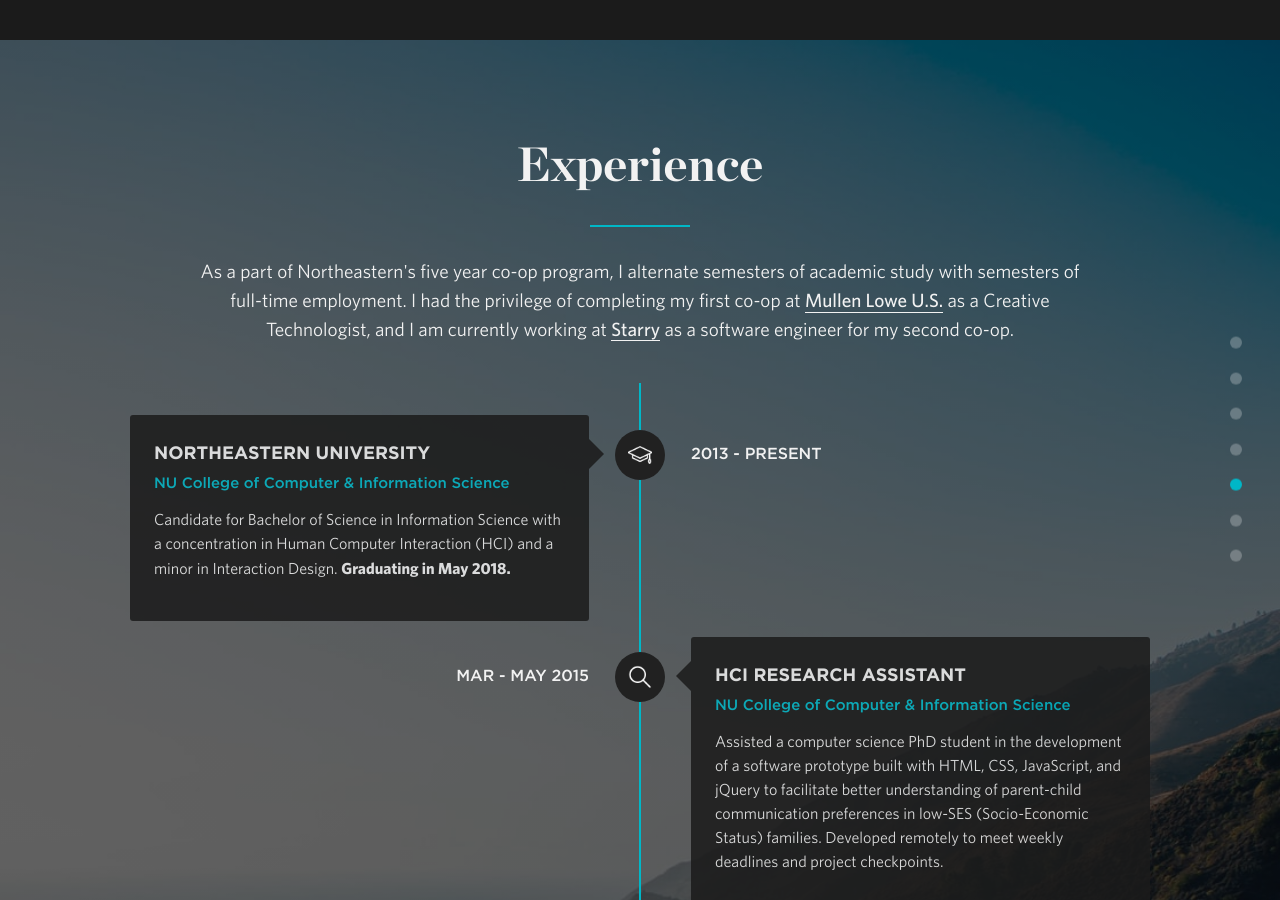
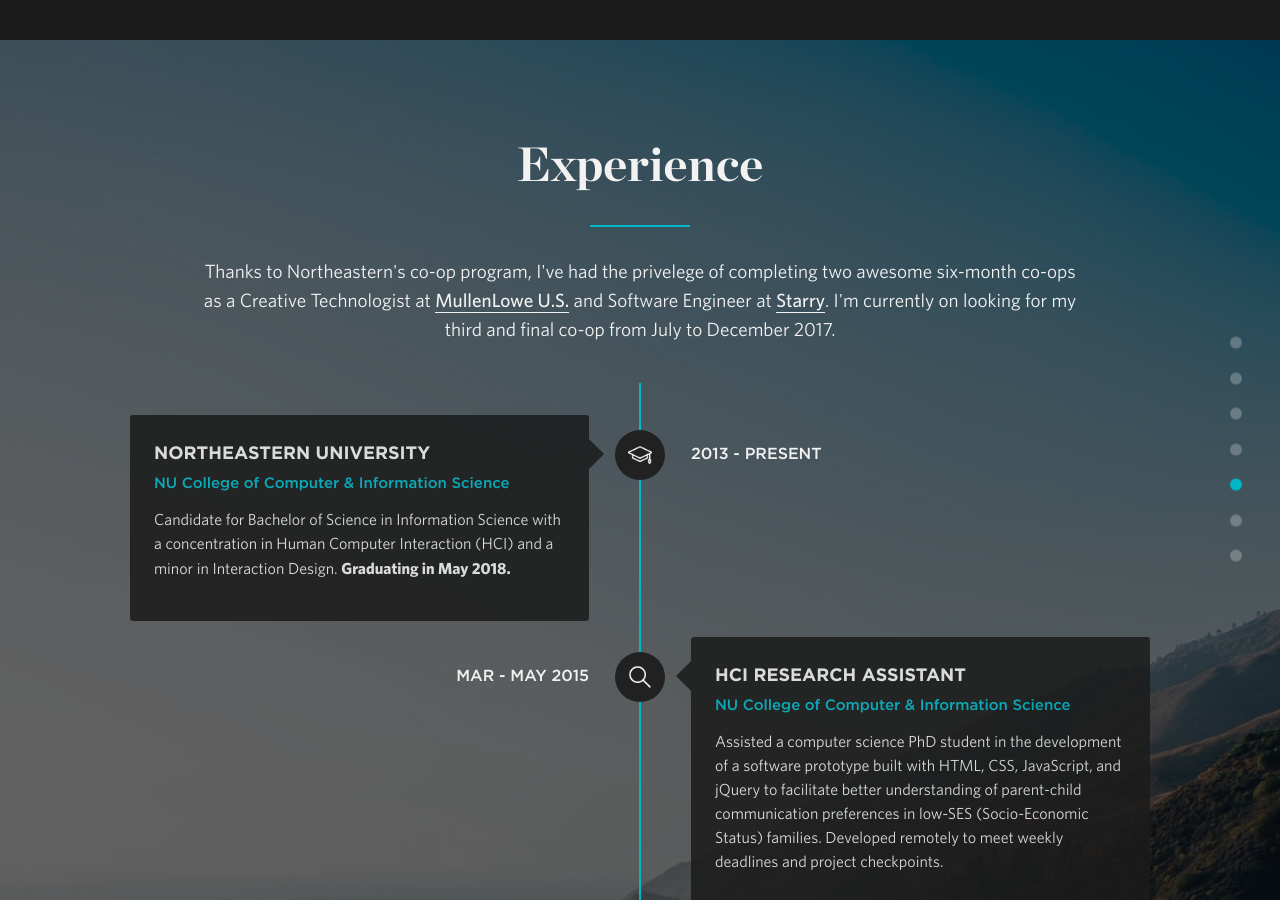
Before and after one commit to kingpig-dev/bchiang7.github.io, a Jekyll site: the page built from index.html, in a window 1280 px wide and 900 px high, scrolled down 3323 px. Built offline with Jekyll 4.4.1, drawn with Linux system fonts in a browser that asks for light colours; nearby versions of some CDN libraries.

Commit message:
hire me pls

```diff
--- a/_includes/experience.html
+++ b/_includes/experience.html
@@ -8,8 +8,7 @@
       <div class="center">
         <h1 class="section-heading">Experience</h1>
         <span class="divider center"></span>
-        <!-- <p class="experience-description">Thanks to Northeastern's co-op program, I've been fortunate enough to complete two awesome six-month co-ops at <a href="http://us.mullenlowe.com/" target="_blank">Mullen Lowe U.S.</a> and <a href="https://starry.com/" target="_blank">Starry</a>. As I head into my fifth and final year of undergrad, I'm on the search for an amazing last co-op.</p> -->
-        <p class="experience-description">As a part of Northeastern's five year co-op program, I alternate semesters of academic study with semesters of full-time employment. I had the privilege of completing my first co-op at <a href="http://us.mullenlowe.com/" target="_blank">Mullen Lowe U.S.</a> as a Creative Technologist, and I am currently working at <a href="https://starry.com/" target="_blank">Starry</a> as a software engineer for my second co-op.</p>
+        <p class="experience-description">Thanks to Northeastern's co-op program, I've had the privelege of completing two awesome six-month co-ops as a Creative Technologist at <a href="http://us.mullenlowe.com/" target="_blank">MullenLowe U.S.</a> and Software Engineer at <a href="https://starry.com/" target="_blank">Starry</a>. I'm currently on looking for my third and final co-op from July to December 2017.</p>
       </div>
       <div class="experience-wrapper">
         <div id="timeline">
```
